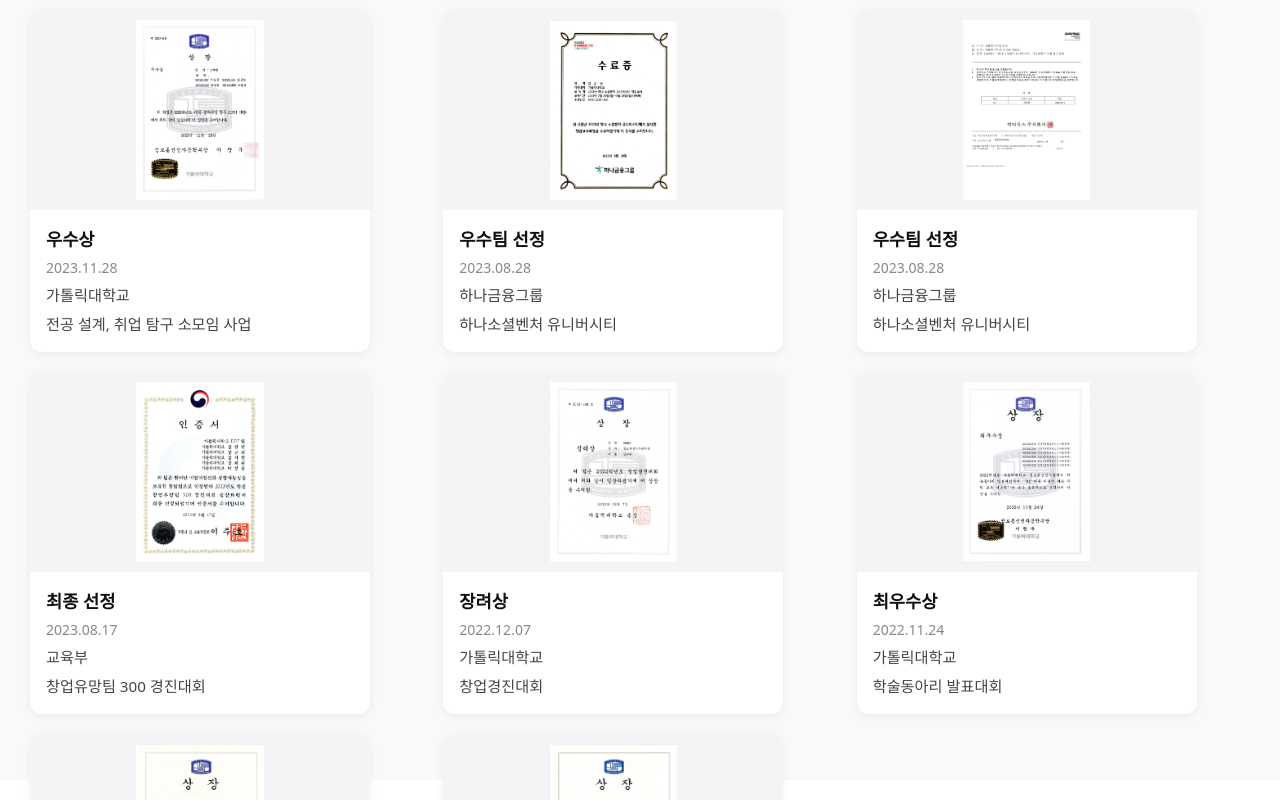
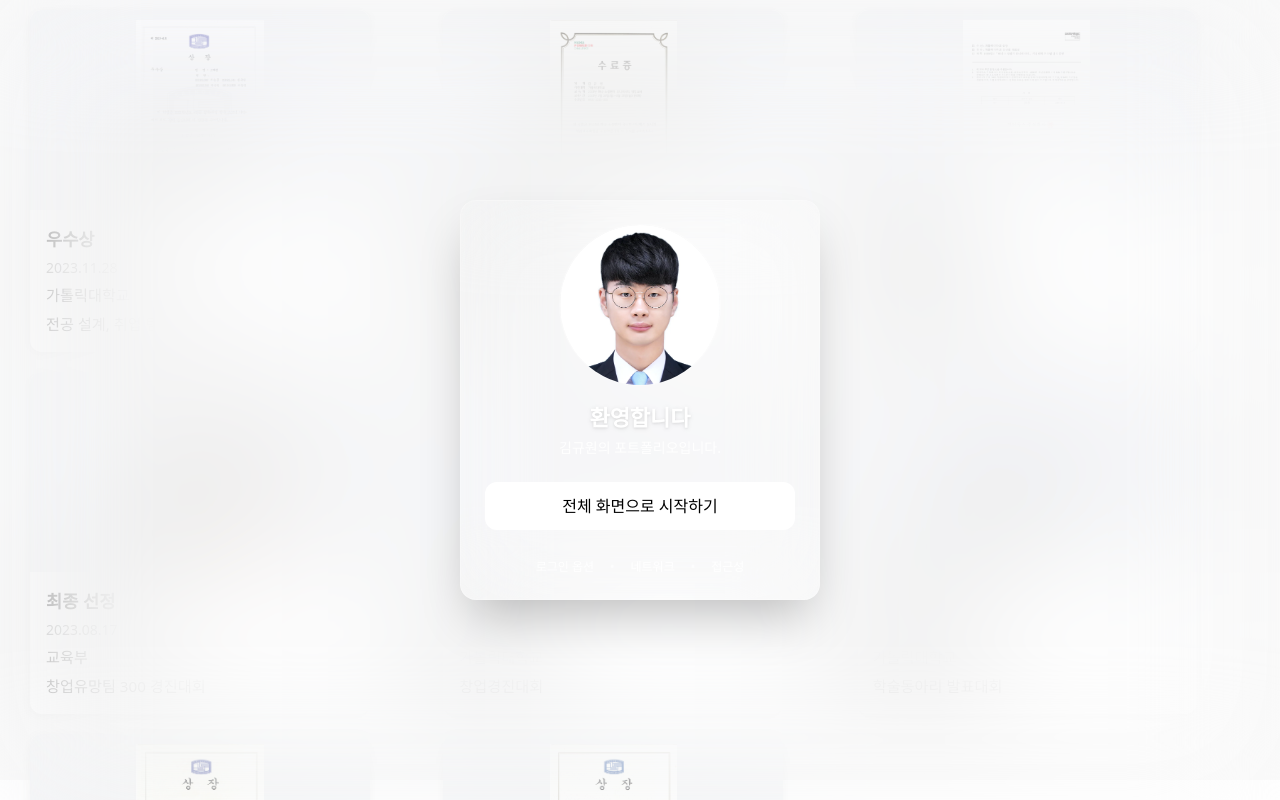
Before and after one commit to alpaka206/alpaka206.github.io, a React (Vite) app: page /prize in a window 1280 px wide. Shown: the top 800 px of the page. Built offline with nearby package versions, Linux system fonts and the light colour scheme.

Commit message:
feat: 첫 페이지 화면 추가

```diff
--- a/src/App.tsx
+++ b/src/App.tsx
@@ -1,12 +1,14 @@
 import { BrowserRouter } from 'react-router-dom';
 import { useExternalBrowserRedirect } from './hooks/useExternalBrowserRedirect';
 import AppRoutes from './routes/AppRoutes.tsx';
+import FullscreenGate from '@/components/FullscreenGate/FullscreenGate.tsx';
 
 export default function App() {
   useExternalBrowserRedirect();
 
   return (
     <BrowserRouter>
+      <FullscreenGate />
       <AppRoutes />
     </BrowserRouter>
   );
--- /dev/null
+++ b/src/components/FullscreenGate/FullscreenGate.tsx
@@ -0,0 +1,88 @@
+import { useEffect, useState } from 'react';
+import { useFullscreen } from '@/hooks/useFullscreen';
+import { useStartStore } from '@/stores/useStartStore';
+
+export default function FullscreenGate() {
+  const { request } = useFullscreen();
+
+  const started = useStartStore((s) => s.started);
+  const markStarted = useStartStore((s) => s.markStarted);
+
+  const [visible, setVisible] = useState(() => !started);
+  useEffect(() => setVisible(!started), [started]);
+
+  const enter = async () => {
+    try {
+      await request();
+      await new Promise<void>((resolve) => {
+        let done = false;
+        const h = () => {
+          if (!done) {
+            done = true;
+            document.removeEventListener('fullscreenchange', h);
+            resolve();
+          }
+        };
+        document.addEventListener('fullscreenchange', h, { once: true });
+        setTimeout(() => {
+          if (!done) {
+            done = true;
+            resolve();
+          }
+        }, 150);
+      });
+    } catch {}
+    markStarted();
+    setVisible(false);
+  };
+
+  if (!visible) return null;
+
+  return (
+    <div
+      className={[
+        'fixed inset-0 z-[9999] select-none text-white',
+        'bg-[url("/lockscreen.jpg")] bg-cover bg-center',
+      ].join(' ')}
+    >
+      <div
+        className='absolute inset-0 bg-white/10 md:bg-white/5 backdrop-blur-3xl backdrop-saturate-150'
+        aria-hidden
+      />
+
+      <div className='relative w-full h-full absolute inset-0 grid place-items-center px-4'>
+        <div className='w-[360px] max-w-[90vw] rounded-2xl border border-white/20 shadow-2xl bg-white/14 backdrop-blur-2xl p-6 text-center'>
+          <div className='mx-auto size-40 rounded-full overflow-hidden ring-1 ring-white/30 shadow-inner'>
+            <img
+              src='./assets/ProfileImage.webp'
+              alt='프로필'
+              className='w-full h-full object-cover object-[0%_10%]'
+              draggable={false}
+            />
+          </div>
+          <div className='mt-4 text-[22px] font-semibold drop-shadow'>
+            환영합니다
+          </div>
+          <div className='mt-1 text-sm opacity-90'>
+            김규원의 포트폴리오입니다.
+          </div>
+
+          <button
+            onClick={enter}
+            className='mt-6 w-full rounded-xl py-3 font-medium bg-white text-black hover:bg-white/90 transition-colors'
+          >
+            전체 화면으로 시작하기
+          </button>
+
+          <div className='mt-4 pt-3 border-t border-white/10 text-xs opacity-90 flex items-center justify-center gap-4'>
+            <span>로그인 옵션</span>
+            <span className='opacity-60'>•</span>
+            <span>네트워크</span>
+            <span className='opacity-60'>•</span>
+            <span>접근성</span>
+          </div>
+        </div>
+      </div>
+    </div>
+  );
+}
```
